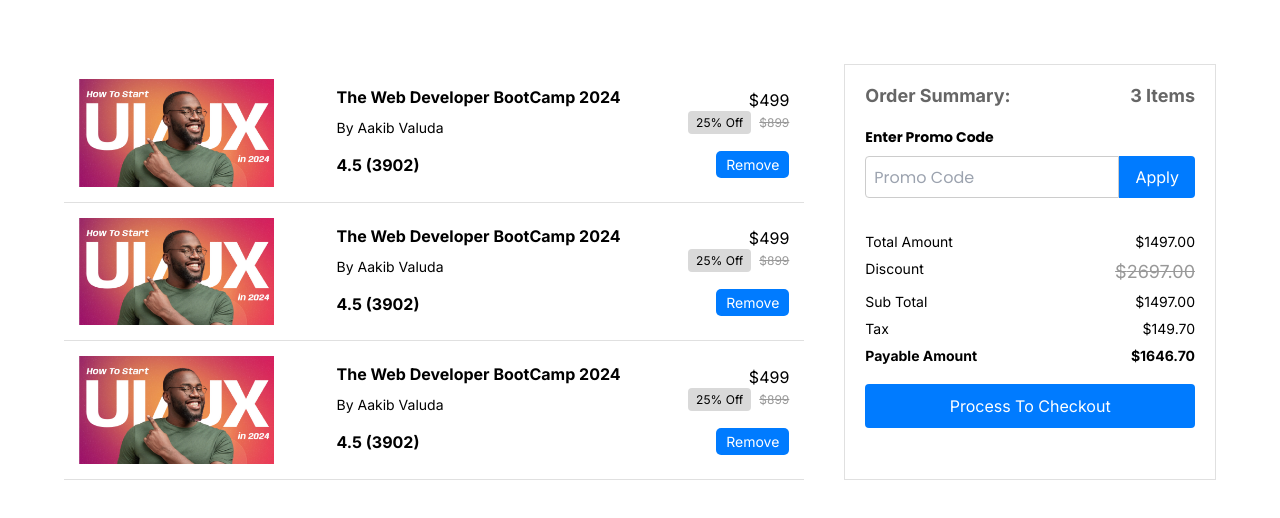
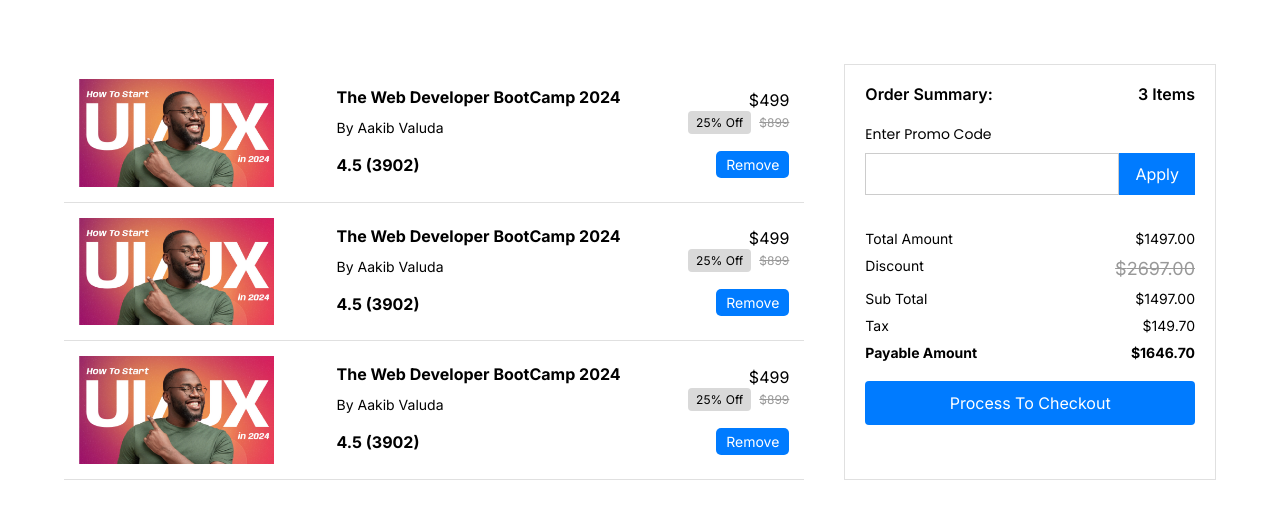
Before and after one commit to Amil-Patel/LMS, a React (Create React App) app in the folder client/: page /shopping-cart in a window 1280 px wide. Shown: the top 518 px of the page. Built offline with nearby package versions, Linux system fonts and the light colour scheme; the HTML template or start-up script is replaced by a standard one.

Commit message:
shopping-cart

```diff
--- a/client/src/assets/css/client/shopping-cart.css
+++ b/client/src/assets/css/client/shopping-cart.css
@@ -60,9 +60,9 @@
     background-color: #fff;
   }
 
-  .order-summary h3 {
-    font-size: 18px;
-    font-weight: bold;
+  .order-summary h4 {
+    /* font-size: 18px; */
+    font-weight: 600;
     display: flex;
     justify-content: space-between;
     margin-bottom: 20px;
@@ -74,7 +74,6 @@
 
   .promo-code label {
     display: block;
-    font-weight: bold;
     margin-bottom: 8px;
   }
 
@@ -86,7 +85,7 @@
     flex: 1;
     padding: 8px;
     border: 1px solid #ccc;
-    border-radius: 4px 0 0 4px;
+    border-radius: 0;
   }
 
   .promo-input button {
@@ -95,7 +94,7 @@
     padding: 8px 16px;
     border: none;
     cursor: pointer;
-    border-radius: 0 4px 4px 0;
+    border-radius:  0;
   }
 
   .price-breakdown {
--- a/client/src/assets/css/main.css
+++ b/client/src/assets/css/main.css
@@ -21,8 +21,10 @@
   --heading-h6-color: #5383fd;
   --icon-color: #757575;
   --dropdown-bg-color: #7698ec;
+
   --button-primary-color: #4880ff;
   --button-secondary-color: #EEEEEE;
+
   --net-amount-row-color: #f5f6fa;
   --module-list-bg: #F5F6FA;
   --breadcrumb-bg-color:#F9F9FB;
@@ -226,7 +228,6 @@ button {
   width: 100%;
   padding: 5px 0;
 }
-
 
 .secondary-btn:hover {
   background-color: var(--button-secondary-color);
--- a/client/src/pages/client/cart/ShoppingCart.js
+++ b/client/src/pages/client/cart/ShoppingCart.js
@@ -87,7 +87,7 @@ const ShoppingCart = () => {
       </div>
 
       <div className="order-summary 2xl:w-4/12 xl:w-4/12 lg:w-4/12 w-full">
-        <h3>Order Summary: <span>{courses.length} Items</span></h3>
+        <h4 className='text-black'>Order Summary: <span>{courses.length} Items</span></h4>
 
         <div className="promo-code">
           <label>Enter Promo Code</label>
@@ -96,7 +96,6 @@ const ShoppingCart = () => {
               type="text"
               value={promoCode}
               onChange={(e) => setPromoCode(e.target.value)}
-              placeholder="Promo Code"
             />
             <button onClick={handleApplyPromo}>Apply</button>
           </div>
--- a/client/src/pages/client/course/ViewCourse.js
+++ b/client/src/pages/client/course/ViewCourse.js
@@ -359,7 +359,6 @@ const ViewCourse = () => {
             </div>
           </>
         )}
-
         {activeTab === "reviews" && (
           <div className="reviews-section">
             <div className="average-rating">
```
